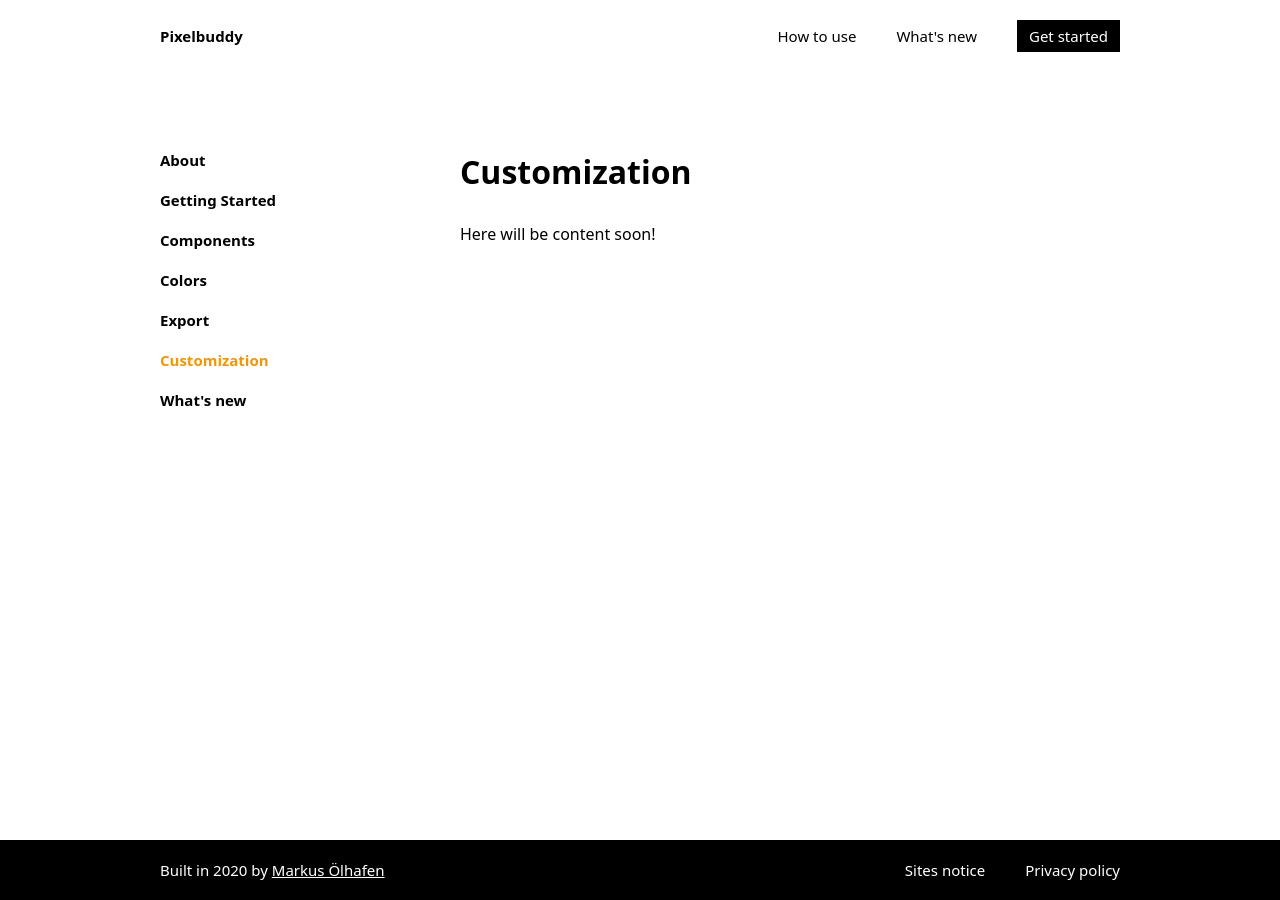
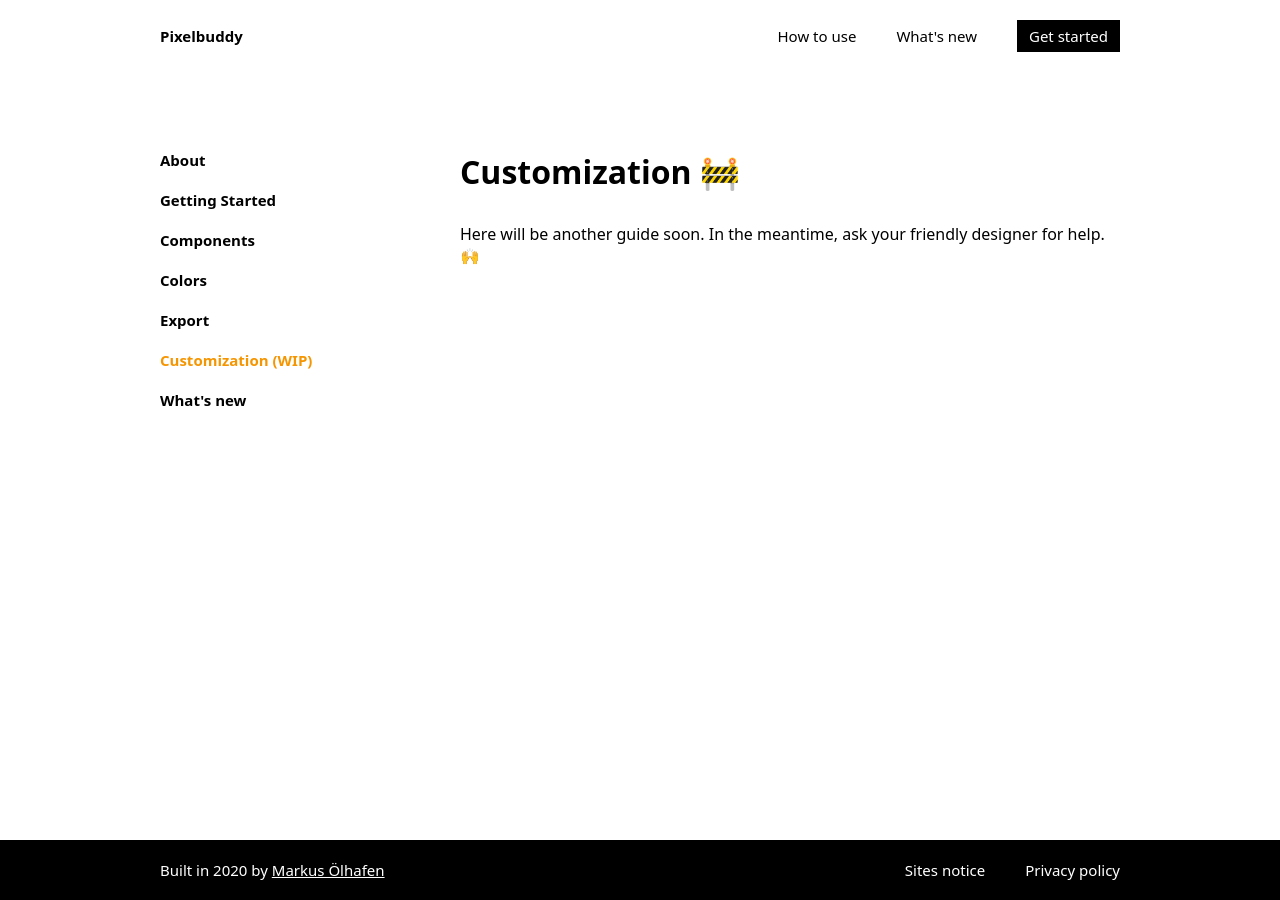
Before and after one commit to markusoelhafen/pixelbuddy, a Jekyll site: the page built from _guides/customization.md, in a window 1280 px wide. Built offline with Jekyll 4.4.1, drawn with Linux system fonts in a browser that asks for light colours; the table of contents is made by our own code.

Commit message:
make customization wip

```diff
--- a/_guides/customization.md
+++ b/_guides/customization.md
@@ -1,9 +1,10 @@
 ---
 layout: guide
-title: Customization
+title: Customization (WIP)
 toc: true
 ---
 
-# Customization
+# Customization 🚧
 
-Here will be content soon!
+Here will be another guide soon.
+In the meantime, ask your friendly designer for help. 🙌
```
